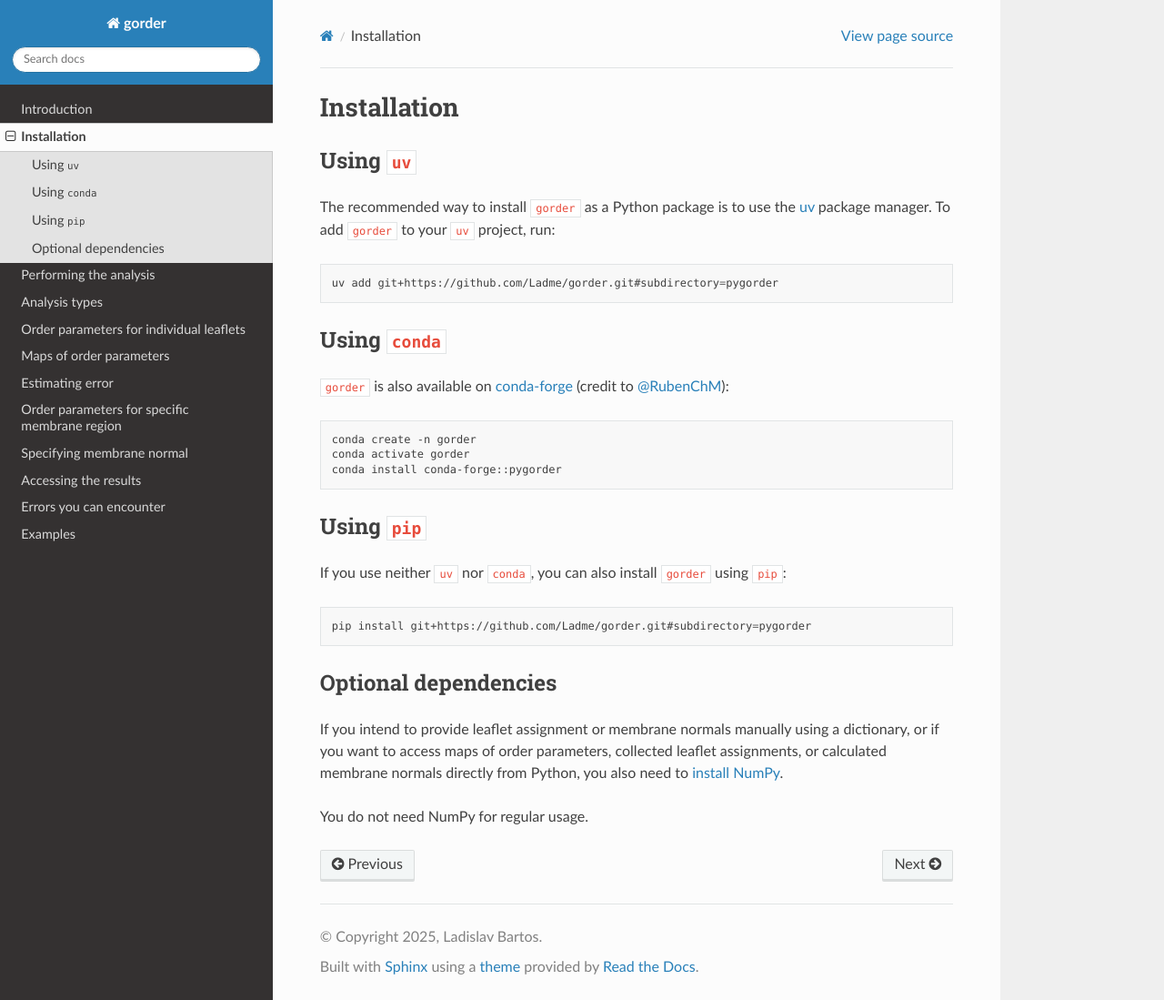
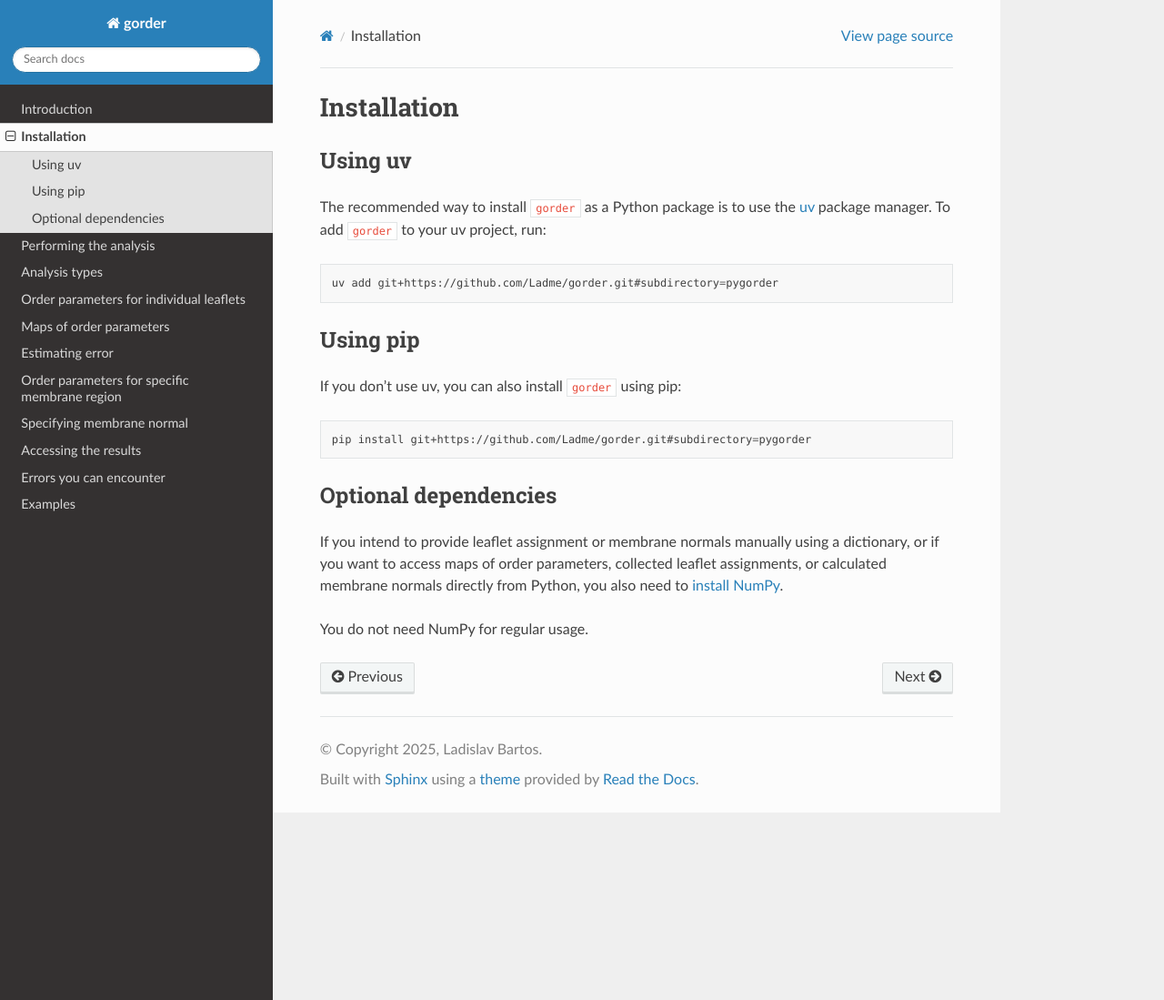
Before and after one commit to Ladme/gorder, a Sphinx documentation site: the page built from pygorder/docs/source/installation.rst, in a window 1280 px wide and 1099 px high. Shown: the whole window at 91% size. Built offline with Sphinx 7.4.7 and the Read the Docs theme 3.1.0, drawn with Linux system fonts in a browser that asks for light colours.

Commit message:
Updated installation instructions for Python API

```diff
--- a/pygorder/docs/source/installation.rst
+++ b/pygorder/docs/source/installation.rst
@@ -1,34 +1,21 @@
 Installation
 ============
 
-Using ``uv``
-++++++++++++
+Using uv
+++++++++
 
 The recommended way to install ``gorder`` as a Python package is to use the
 `uv <https://github.com/astral-sh/uv>`_ package manager. To add ``gorder`` to your
-``uv`` project, run:
+uv project, run:
 
 .. code-block:: bash
 
     uv add git+https://github.com/Ladme/gorder.git#subdirectory=pygorder
 
-Using ``conda``
-+++++++++++++++
+Using pip
++++++++++
 
-``gorder`` is also available on
-`conda-forge <https://anaconda.org/conda-forge/pygorder>`_
-(credit to `@RubenChM <https://github.com/RubenChM>`_):
-
-.. code-block:: bash
-
-    conda create -n gorder
-    conda activate gorder
-    conda install conda-forge::pygorder
-
-Using ``pip``
-+++++++++++++
-
-If you use neither ``uv`` nor ``conda``, you can also install ``gorder`` using ``pip``:
+If you don't use uv, you can also install ``gorder`` using pip:
 
 .. code-block:: bash
 
```
